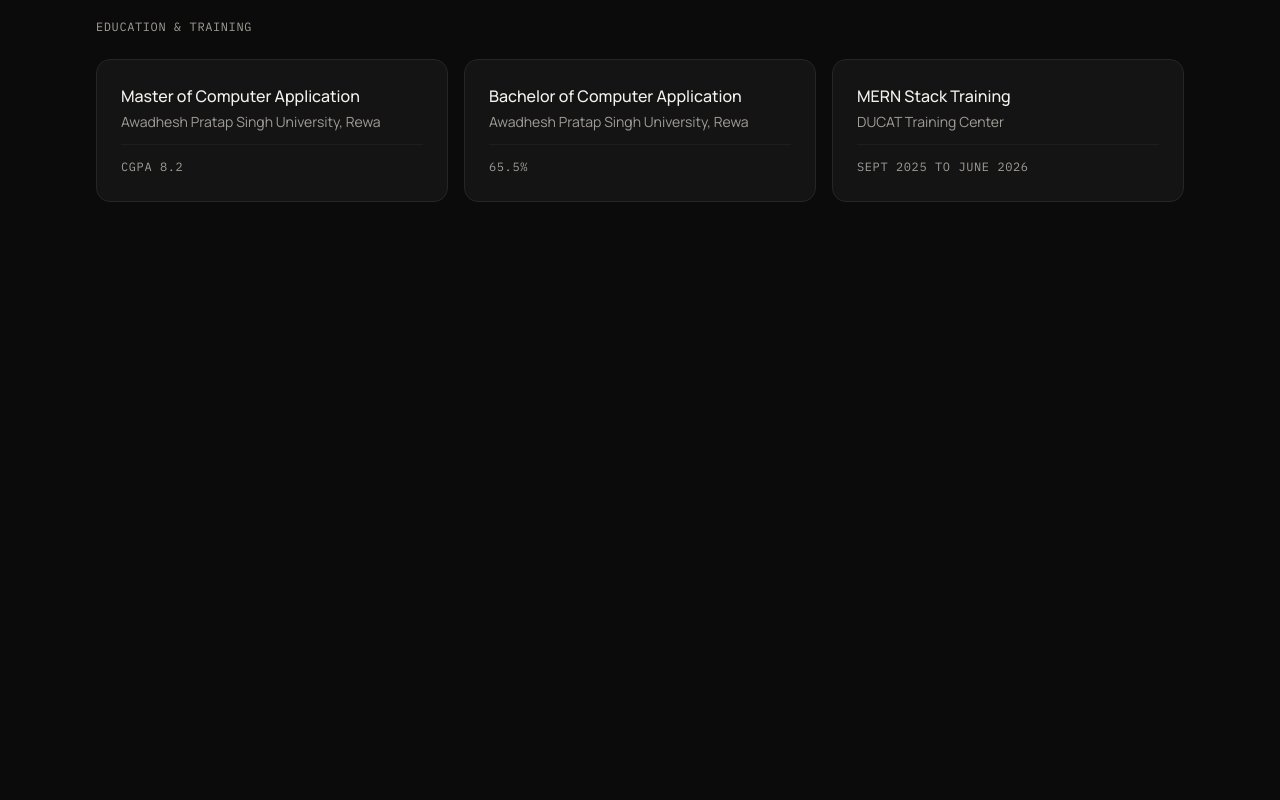
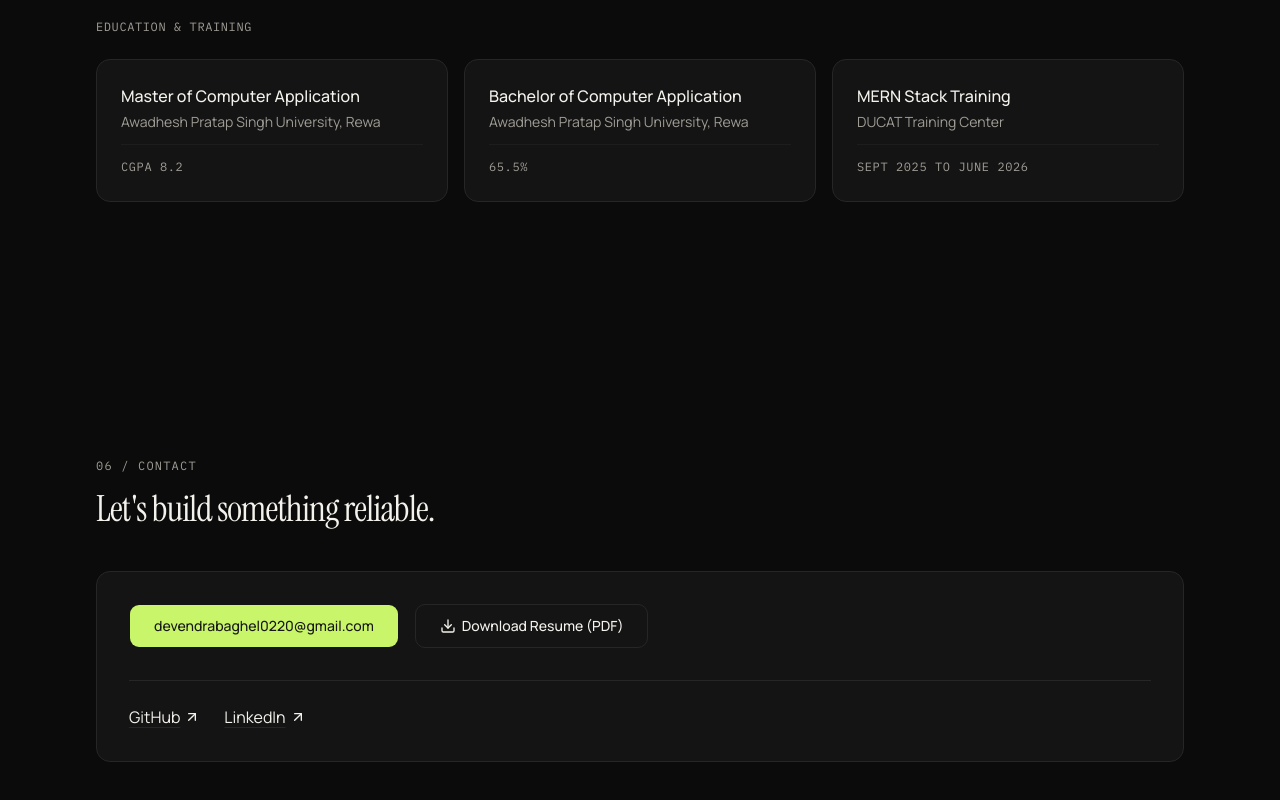
Before and after one commit to Devendra-singh-baghel/portfolio, a Next.js app: page / in a window 1280 px wide. Shown: the part 5115-5915 px from the top of the page. Before the commit the page ends 5445 px from the top, so only its background shows below. Built offline with nearby package versions, Linux system fonts and the light colour scheme.

Commit message:
add contact section

```diff
--- a/app/page.tsx
+++ b/app/page.tsx
@@ -4,6 +4,7 @@ import { CaseStudyPreview } from "@/components/sections/case-study-preview";
 import { Projects } from "@/components/sections/projects";
 import { Skills } from "@/components/sections/skills";
 import { Experience } from "@/components/sections/experience";
+import { Contact } from "@/components/sections/contact";
 
 export default function Home() {
   return (
@@ -14,6 +15,7 @@ export default function Home() {
       <Projects />
       <Skills />
       <Experience />
+      <Contact />
     </main>
   );
 }
--- /dev/null
+++ b/components/sections/contact.tsx
@@ -0,0 +1,56 @@
+import { ArrowUpRight, Download } from "lucide-react";
+import { SectionHeader } from "@/components/ui/section-header";
+import { Card } from "@/components/ui/card";
+import { Button } from "@/components/ui/button";
+import { TextLink } from "@/components/ui/text-link";
+
+export function Contact() {
+  return (
+    <section
+      id="contact"
+      aria-label="Contact"
+      className="scroll-mt-24 py-16 sm:py-24 lg:py-32"
+    >
+      <div className="mx-auto flex max-w-6xl flex-col gap-10 px-4 sm:px-6 lg:px-8">
+        <SectionHeader
+          label="06 / CONTACT"
+          title="Let's build something reliable."
+        />
+
+        <Card className="flex flex-col gap-8 p-6 sm:p-8">
+          <div className="flex flex-wrap items-center gap-4">
+            <Button asChild className="h-10 px-5 text-sm sm:h-11 sm:px-6">
+              <a href="mailto:devendrabaghel0220@gmail.com">
+                devendrabaghel0220@gmail.com
+              </a>
+            </Button>
+            <Button
+              asChild
+              variant="secondary"
+              className="h-10 px-5 text-sm sm:h-11 sm:px-6"
+            >
+              <a
+                href="/Devendra-Singh-Baghel-Resume.pdf"
+                download="Devendra-Singh-Baghel-Resume.pdf"
+              >
+                <Download className="size-4" aria-hidden="true" />
+                Download Resume (PDF)
+              </a>
+            </Button>
+          </div>
+
+          <div className="flex items-center gap-6 border-t border-border pt-6">
+            <TextLink href="https://github.com/Devendra-singh-baghel">
+              GitHub
+              <ArrowUpRight className="size-4" aria-hidden="true" />
+            </TextLink>
+            <TextLink href="https://www.linkedin.com/in/devendra-singh-baghel-267023351">
+              LinkedIn
+              <ArrowUpRight className="size-4" aria-hidden="true" />
+            </TextLink>
+          </div>
+        </Card>
+      </div>
+    </section>
+  );
+}
```
